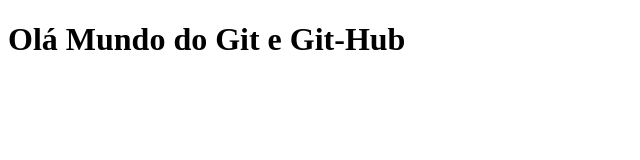
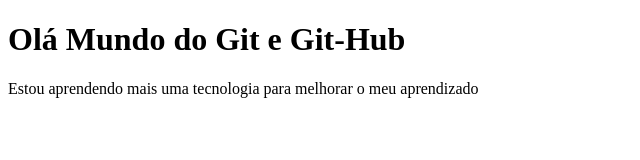
Before and after one commit to adeilson975/aula-de-git, a plain HTML site: page index.html in a window 1280 px wide. Shown: the whole page, without its empty margins (0-640 px from the left). Drawn offline with Linux system fonts and the light colour scheme.

Commit message:
adicionamos um paragrafo

```diff
--- a/index.html
+++ b/index.html
@@ -8,6 +8,7 @@
 </head>
 <body>
     <h1>Olá Mundo do Git e Git-Hub</h1>
+    <p>Estou aprendendo mais uma tecnologia para melhorar o meu aprendizado</p>
     <script src="javascript/index.js"></script>
 
 </body>
```
